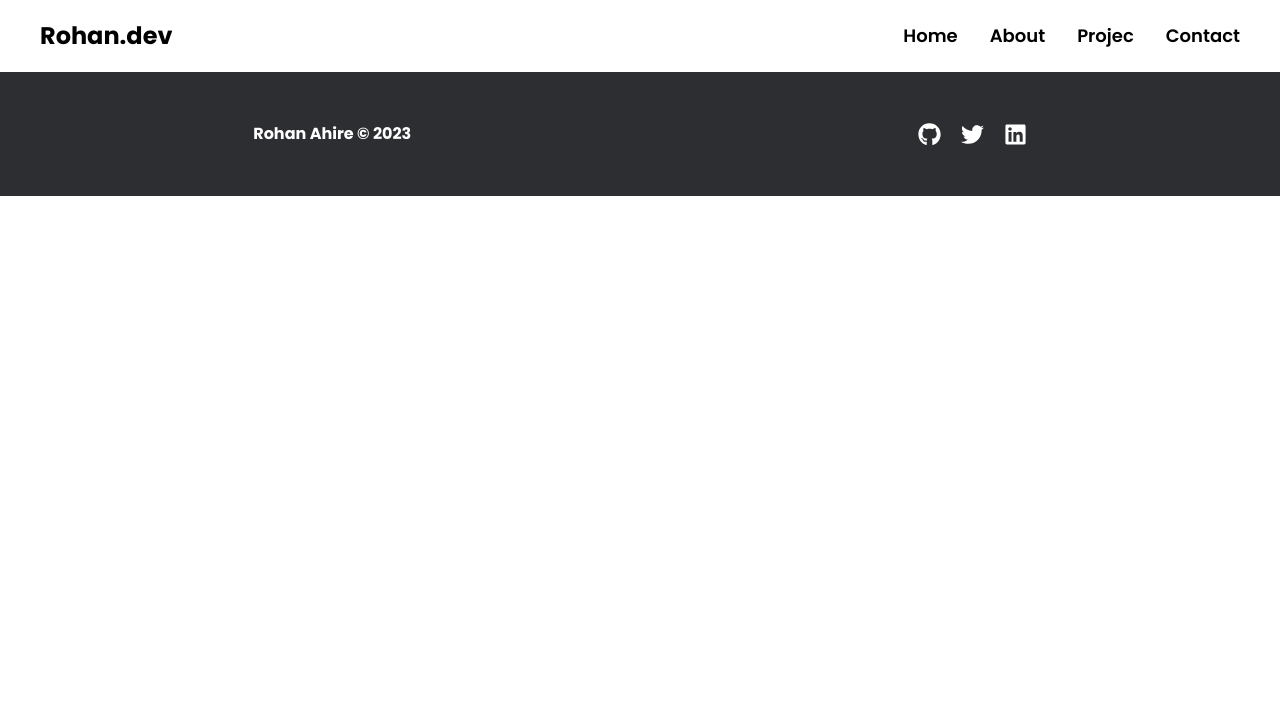
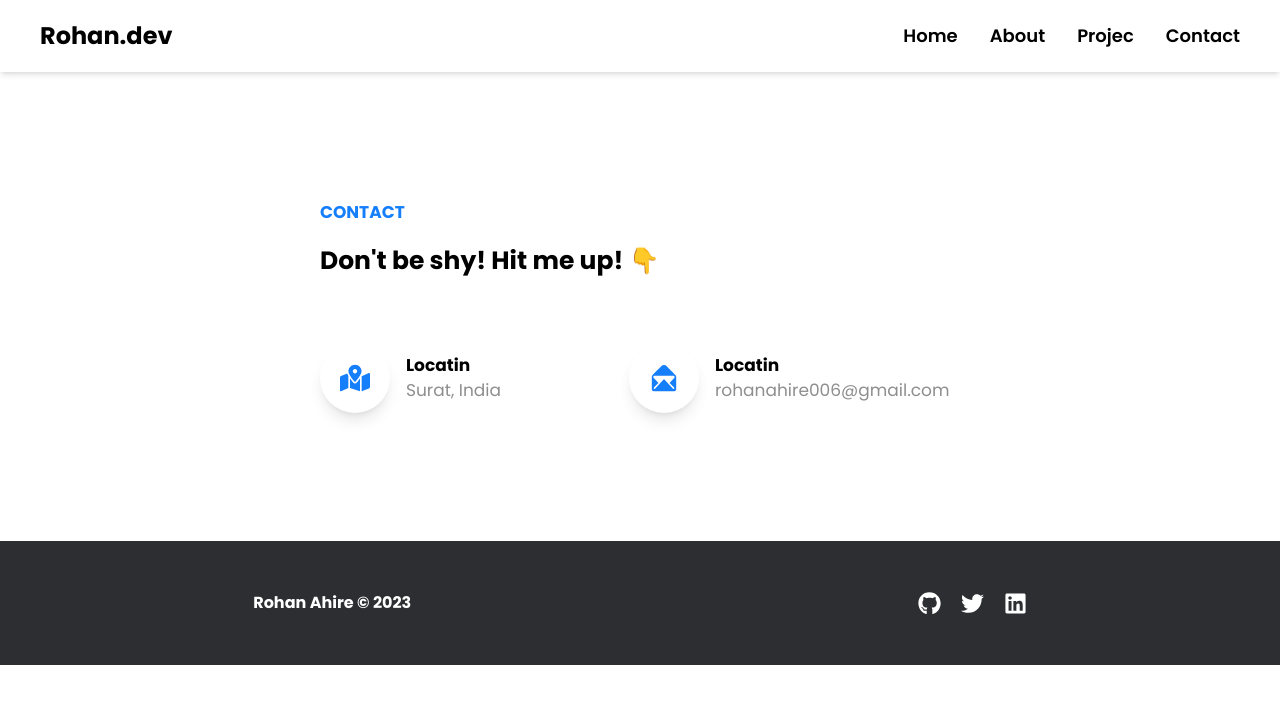
Before and after one commit to rohann06/Rohan.dev, a Next.js app: page / in a window 1280 px wide. Shown: the top 704 px of the page. Built offline with nearby package versions, Linux system fonts and the light colour scheme.

Commit message:
Contact section done

```diff
--- /dev/null
+++ b/components/Contact.js
@@ -0,0 +1,53 @@
+/* eslint-disable react/no-unescaped-entities */
+import React from "react";
+import { FaMapMarkedAlt } from "react-icons/fa";
+import { IoIosMailOpen } from "react-icons/io";
+
+const Contact = () => {
+  return (
+    <div className=" py-[8rem]">
+      <div>
+        <p className=" uppercase text-[#147efb] font-bold mb-[1rem] text-[17px]">
+          Contact
+        </p>
+        <h1 className=" text-[25px] font-bold">Don't be shy! Hit me up! 👇</h1>
+      </div>
+
+      <div className=" flex flex-col lg:flex-row items-center gap-x-[8rem] gap-y-[5rem] mt-[4rem]">
+
+        <div className=" flex flex-col lg:flex-row items-center text-center gap-4">
+          <div className=" rounded-full shadow-lg p-5">
+            <p className=" text-[#147efb] text-[30px]">
+              <FaMapMarkedAlt />
+            </p>
+          </div>
+          <div className=" lg:text-left text-[17px] ">
+            <p className=" font-bold">Locatin</p>
+            <p className=" text-[#8e8e8e] hover:text-[#147efb] duration-300 cursor-pointer">
+              Surat, India
+            </p>
+          </div>
+        </div>
+
+        <div className=" flex flex-col lg:flex-row items-center gap-4">
+          <div className=" rounded-full shadow-lg p-5">
+            <p className=" text-[#147efb] text-[30px]">
+              <IoIosMailOpen />
+            </p>
+          </div>
+          <div className=" lg:before:text-left text-[17px] ">
+            <p className=" font-bold">Locatin</p>
+            <a
+              href="mailto:rohanahire006@gmail.com"
+              className=" text-[#8e8e8e] hover:text-[#147efb] duration-300"
+            >
+              rohanahire006@gmail.com
+            </a>
+          </div>
+        </div>
+      </div>
+    </div>
+  );
+};
+
+export default Contact;
--- a/pages/index.js
+++ b/pages/index.js
@@ -1,4 +1,5 @@
 import Head from "next/head";
+import Contact from "../components/Contact";
 
 export default function Home() {
   return (
@@ -9,9 +10,8 @@ export default function Home() {
         <link rel="icon" href="/favicon.ico" />
       </Head>
 
-      <main>
-        <div>
-        </div>
+      <main className=" mx-3 lg:mx-80 text-center lg:text-left">
+        <Contact />
       </main>
     </div>
   );
```
